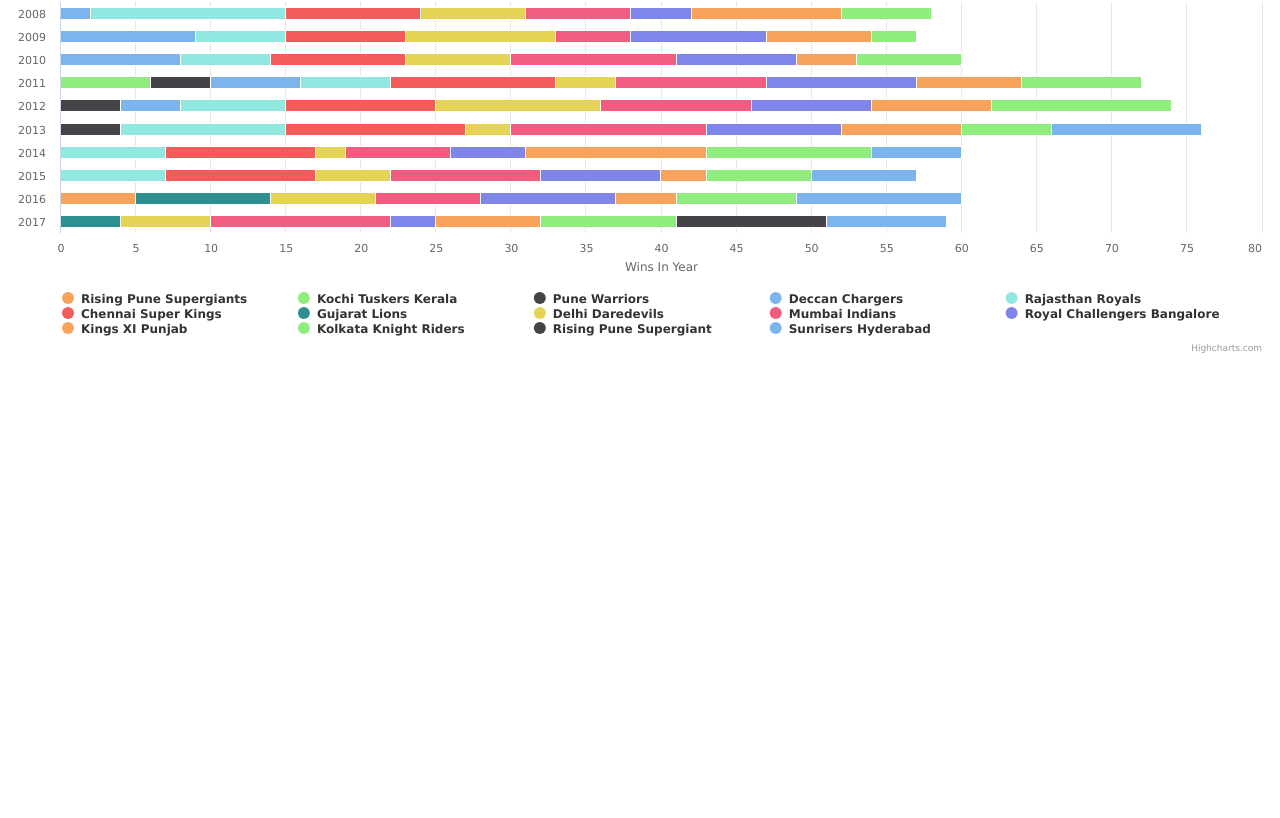
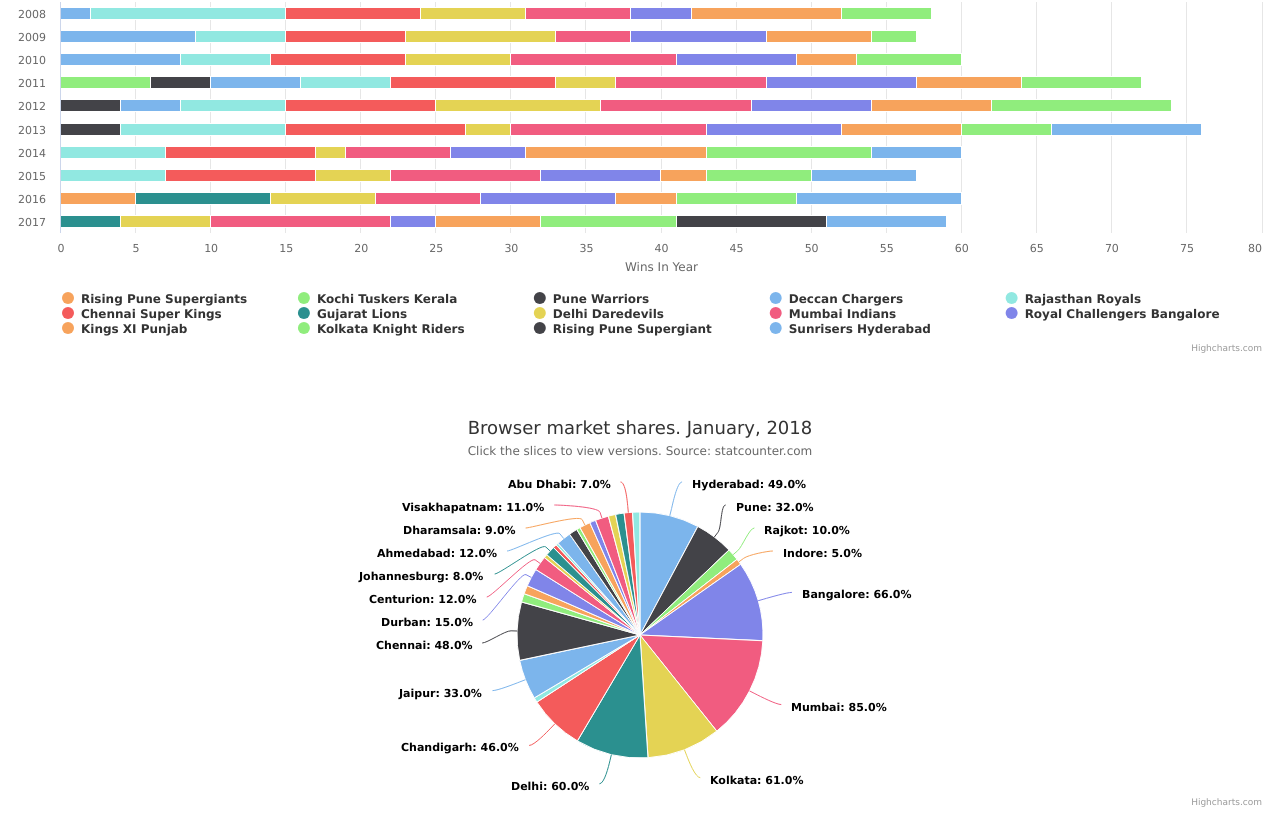
Before and after one commit to Rizzwaan/ipl-data-analysis, a website: page public/index.html in a window 1280 px wide. Shown: the part 1540-2358 px from the top of the page. Before the commit the page ends 1904 px from the top, so only its background shows below. Drawn offline with nearby package versions, Linux system fonts and the light colour scheme.

Commit message:
Added pie chart

```diff
--- a/public/app.js
+++ b/public/app.js
@@ -6,6 +6,7 @@
       barCharForNoOfWins(data["MatchesWonPerTeamPerYear"]);
       chartForExtraRunsPerTeam(data["ExtraRunsPerTeam"]);
       chartForEconomicalBower(data["TopTenEconomicalBowler"]);
+      chartForNoOfMatchesInDifferentCites(data["MatchesPlayedInCities"]);
 })
 
 function formatColumnGraphData(object){
@@ -13,7 +14,7 @@
   for( let item in object){
     arr.push({name:item, y:object[item]})
   }
-   return arr;
+    return arr;
 }
 
 function formatBarChartData(object){
@@ -227,3 +228,41 @@
 
 });
 }
+
+function chartForNoOfMatchesInDifferentCites(jsonData) {
+    let formatedData = formatColumnGraphData(jsonData)
+     // Create the chart
+Highcharts.chart('div5', {
+    chart: {
+        type: 'pie'
+    },
+    title: {
+        text: 'Browser market shares. January, 2018'
+    },
+    subtitle: {
+        text: 'Click the slices to view versions. Source: <a href="http://statcounter.com" target="_blank">statcounter.com</a>'
+    },
+    plotOptions: {
+        series: {
+            dataLabels: {
+                enabled: true,
+                format: '{point.name}: {point.y:.1f}%'
+            }
+        }
+    },
+
+    tooltip: {
+        headerFormat: '<span style="font-size:11px">{series.name}</span><br>',
+        pointFormat: '<span style="color:{point.color}">{point.name}</span>: <b>{point.y:.2f}%</b> of total<br/>'
+    },
+
+    series: [
+        {
+            name: "Cities",
+            colorByPoint: true,
+            data:  formatedData,
+        }
+    ],
+
+});
+}
--- a/public/index.html
+++ b/public/index.html
@@ -32,6 +32,10 @@
     <br>
     <br>
     <div id="div4" style="min-width: 310px; height: 400px; margin: 0 auto"></div>
+    <br>
+    <br>
+    <br>
+    <div id="div5" style="min-width: 310px; height: 400px; margin: 0 auto"></div>
 
    <script src="app.js"></script>
 </body>
```
